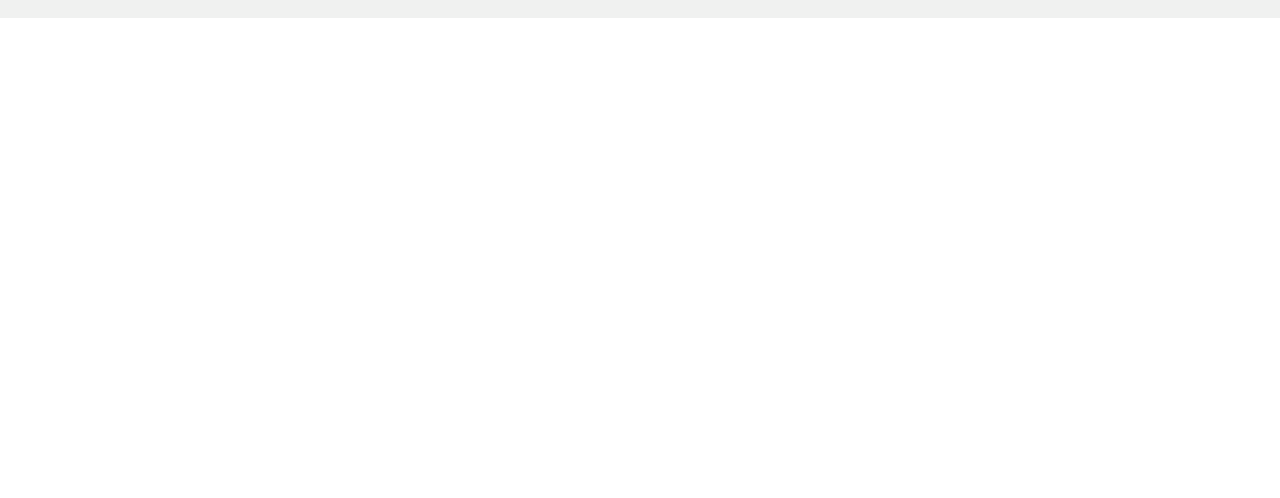
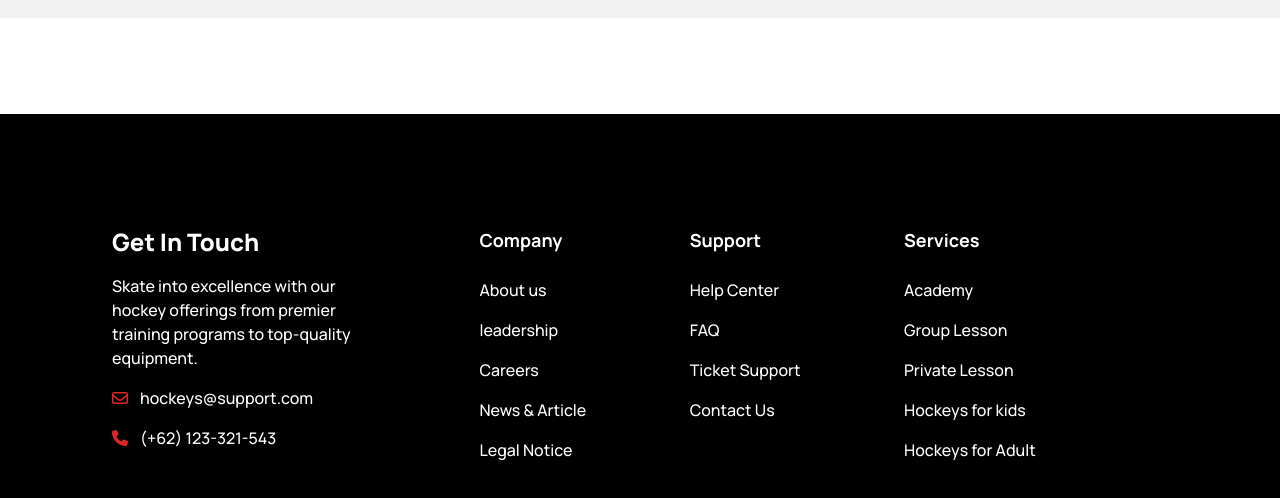
Before and after one commit to sabberhossen1/hockey, a plain HTML site: page index.html in a window 1280 px wide. Shown: the part 5856-6354 px from the top of the page. Before the commit the page ends 5970 px from the top, so only its background shows below. Drawn offline with nearby package versions, Linux system fonts and the light colour scheme.

Commit message:
footer done

```diff
--- a/index.html
+++ b/index.html
@@ -24,7 +24,7 @@
         }
     </style>
 </head>
-<body>
+<body class="p-3 lg:p-0">
     <header class="max-w-7xl mx-auto my-14">
         <div class="navbar bg-base-100">
             <div class="navbar-start">
@@ -504,7 +504,58 @@
             </div>
         </section>
     </main>
-    <footer>
+    <footer class="bg-black text-white lg:p-28 p-12 flex flex-col lg:flex-row justify-between">
+        <div class="space-y-4 lg:w-3/12 mx-auto mb-10 lg:mb-0 text-center lg:text-start">
+            <h1 class="text-2xl font-extrabold">Get In Touch</h1>
+            <p>Skate into excellence with our hockey offerings from premier training programs to top-quality equipment. </p>
+            <div class="flex items-center gap-3">
+                <i class="fa-regular fa-envelope text-red-600"></i>
+              <p>  hockeys@support.com </p>
+            </div>
+            <div class="flex items-center gap-3">
+                <i class="fa-solid fa-phone text-red-600"></i>
+                <p>(+62) 123-321-543</p>
+            </div>
+        </div>
+
+
+
+        <div class="flex lg:w-2/4 lg:justify-evenly justify-around mb-10 lg:mb-0">
+            <div>
+                <h2 class="text-lg font-bold mb-6">Company</h2>
+                <div class="space-y-4">
+                    <p>About us</p>
+                    <p>leadership</p>
+                    <p>Careers</p>
+                    <p>News & Article</p>
+                    <p>Legal Notice</p>
+                </div>
+            </div>
+
+            <div>
+                <h2 class="text-lg font-bold mb-6">Support</h2>
+                <div class="space-y-4">
+                    <p>Help Center</p>
+                    <p>FAQ</p>
+                    <p>Ticket Support</p>
+                    <p>Contact Us</p>
+
+                </div>
+            </div>
+        </div>
+
+        <div class="lg:w-3/12 text-center lg:text-start">
+            <h2 class="text-lg font-bold mb-6">Services</h2>
+            <div class="space-y-4">
+                <p>Academy</p>
+                <p>Group Lesson</p>
+                <p>Private Lesson</p>
+                <p>Hockeys for kids</p>
+                <p>Hockeys for Adult</p>
+            </div>
+        </div>
+
+
 
     </footer>
 </body>
```
